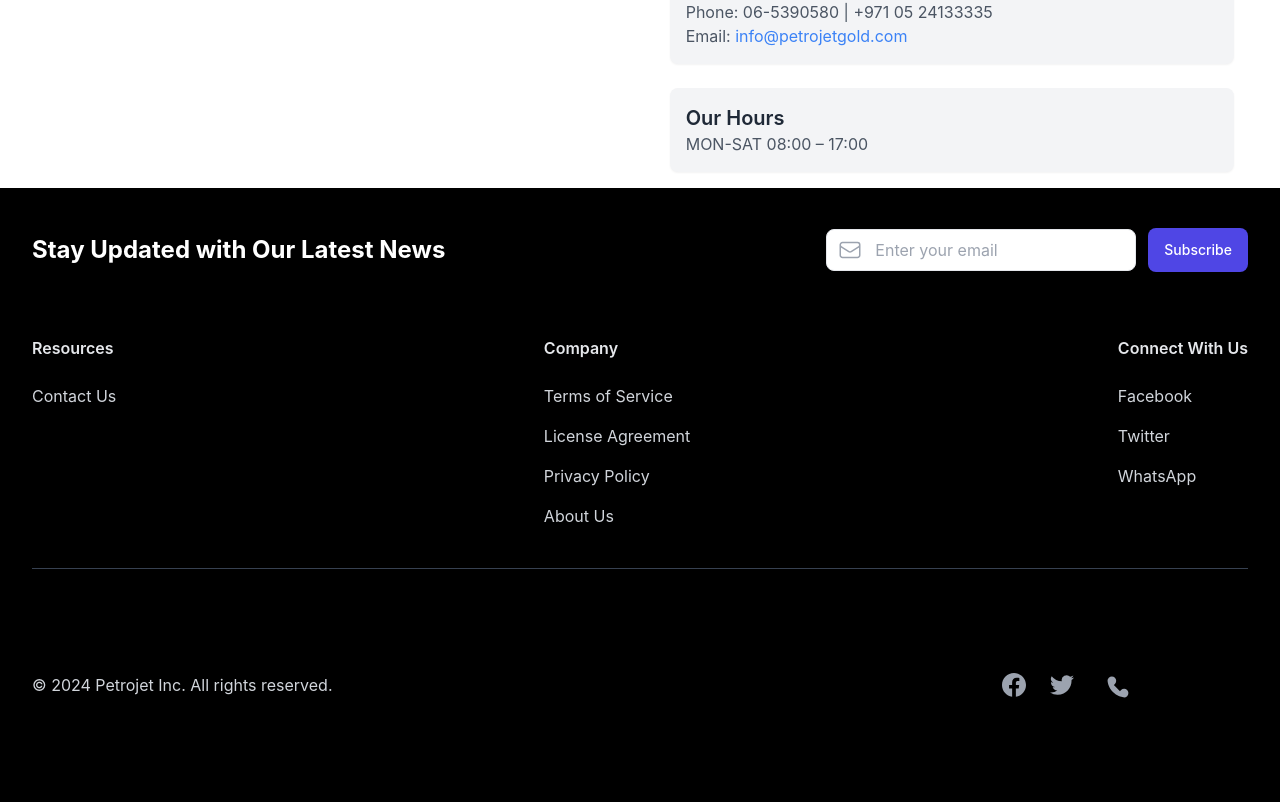
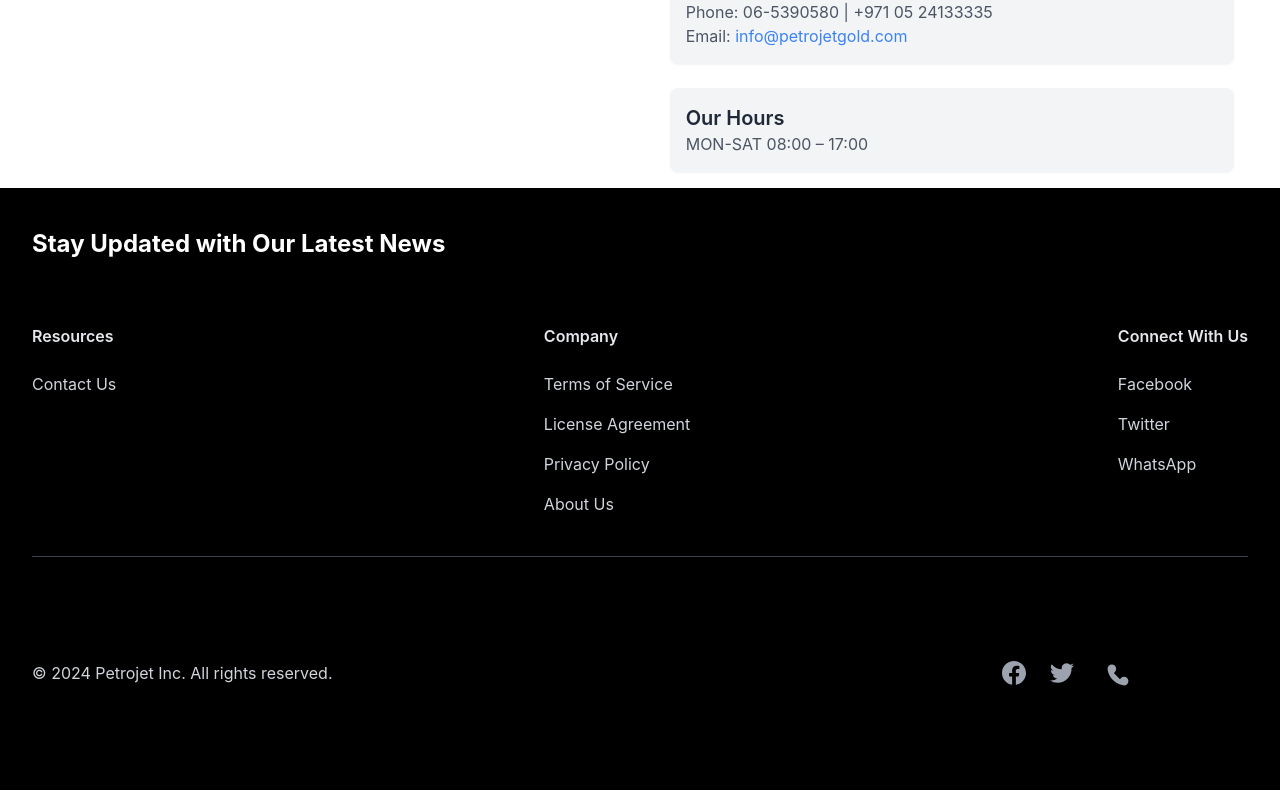
Before and after one commit to raheed001/petrojetgold, a Next.js app: page /contact in a window 1280 px wide. Shown: the part 910-1712 px from the top of the page. Built offline with nearby package versions, Linux system fonts and the light colour scheme; a web font is replaced by a local one.

Commit message:
feat: Update email service and template IDs for contact form

```diff
--- a/app/contact/page.tsx
+++ b/app/contact/page.tsx
@@ -8,7 +8,7 @@ export default function ContactPage() {
   const sendEmail = (e: React.FormEvent<HTMLFormElement>) => {
     e.preventDefault();
 
-    emailjs.sendForm('service_lbr41bp', 'template_j13duds', form.current!, 'dG9stlsdfeTVDvO6R')
+    emailjs.sendForm('service_xxvvnxc', 'template_e466vx6', form.current!, '_9bCzjQmihS9qlYfz')
       .then((response) => {
         console.log('SUCCESS!', response.status, response.text);
         alert("Message sent successfully!");
--- a/components/Footer.tsx
+++ b/components/Footer.tsx
@@ -48,7 +48,7 @@ const Footer: React.FC = () => {
             </h3>
           </div>
           <div className="flex-1 mt-6 md:mt-0">
-            <form ref={form} onSubmit={sendSubscriptionEmail} className="flex items-center gap-x-3 md:justify-end">
+            {/* <form ref={form} onSubmit={sendSubscriptionEmail} className="flex items-center gap-x-3 md:justify-end">
               <div className="relative">
                 <svg className="w-6 h-6 text-gray-400 absolute left-3 inset-y-0 my-auto" xmlns="http://www.w3.org/2000/svg" fill="none" viewBox="0 0 24 24" strokeWidth={1.5} stroke="currentColor">
                   <path strokeLinecap="round" strokeLinejoin="round" d="M21.75 6.75v10.5a2.25 2.25 0 01-2.25 2.25h-15a2.25 2.25 0 01-2.25-2.25V6.75m19.5 0A2.25 2.25 0 0019.5 4.5h-15a2.25 2.25 0 00-2.25 2.25m19.5 0v.243a2.25 2.25 0 01-1.07 1.916l-7.5 4.615a2.25 2.25 0 01-2.36 0L3.32 8.91a2.25 2.25 0 01-1.07-1.916V6.75" />
@@ -64,7 +64,7 @@ const Footer: React.FC = () => {
               <button className="block w-auto py-3 px-4 font-medium text-sm text-center text-white bg-indigo-600 hover:bg-indigo-500 active:bg-indigo-700 active:shadow-none rounded-lg shadow">
                 Subscribe
               </button>
-            </form>
+            </form> */}
           </div>
         </div>
         <div className="flex-1 mt-16 space-y-6 justify-between sm:flex md:space-y-0">
```
